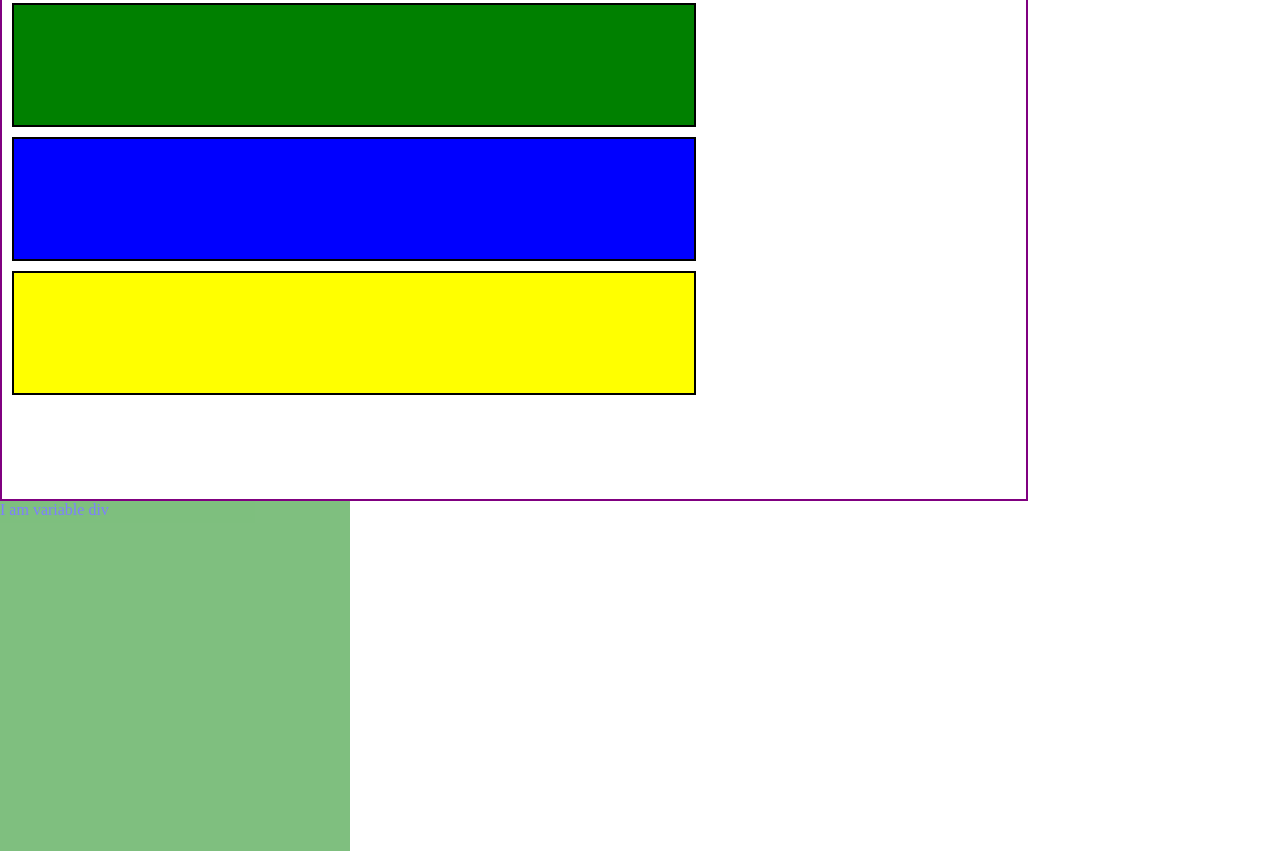
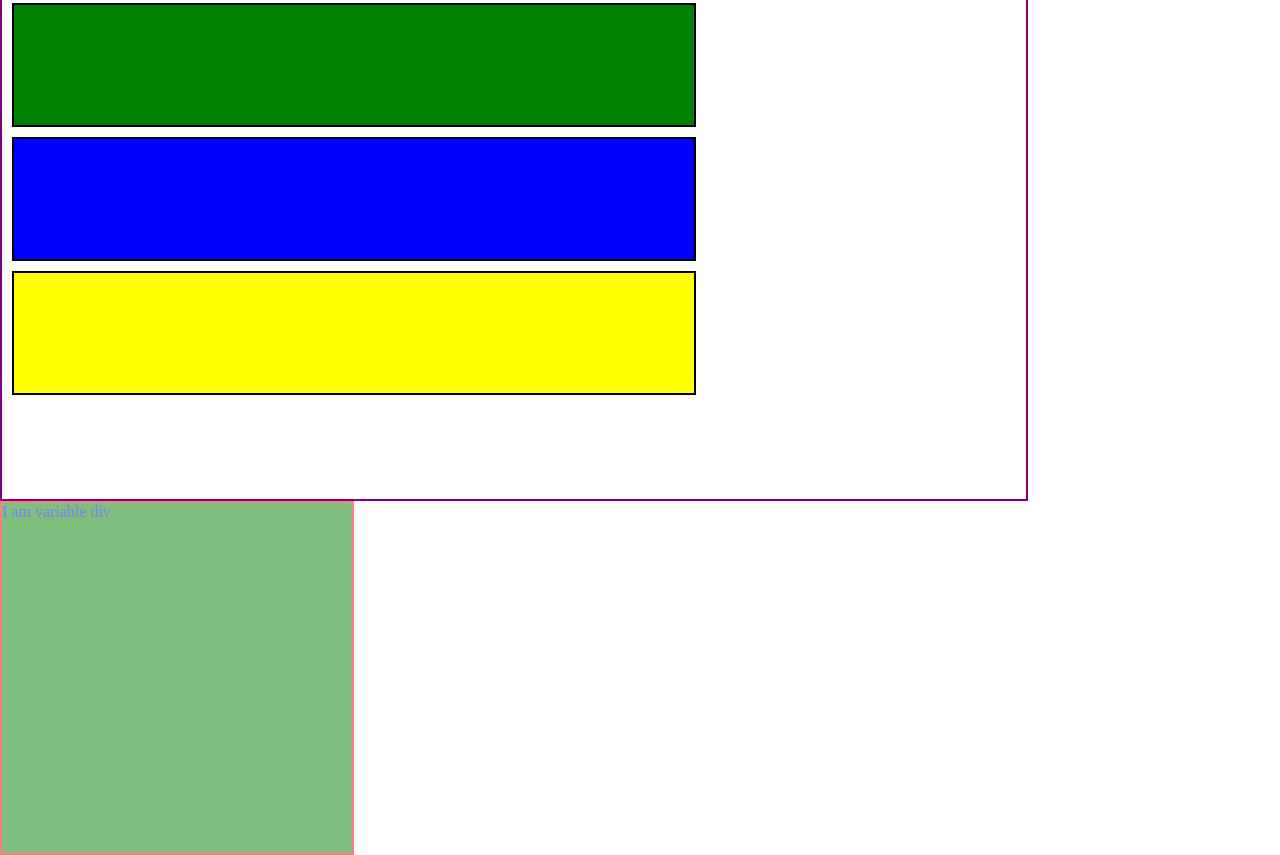
Before and after one commit to vinayak78/Web-development, a plain HTML site: page CSSHtml.html in a window 1280 px wide. Shown: the part 748-1603 px from the top of the page. Drawn offline with Linux system fonts and the light colour scheme.

Commit message:
Adding media queries

```diff
--- a/style.css
+++ b/style.css
@@ -106,7 +106,6 @@ rem - relative to the root element.
 % - relative to the parent
 min , max - height , width
 */
-
 /* CSS display property */
 /* we have inline and block elemeent in html but we can change there property by inline and block property  */
 
@@ -271,9 +270,20 @@ Exception : Transform , filter or perspective can also make an element appear as
 
 
 /* Media query */
+/*
+synatx:-
+@media not/only mediatype and (esxpress){
+    CSS-code;
+}
+*/
 /* we use media queries for responsive background */
 @media only screen and (max-width : 455px){
     body{
         background-color: blue;
     }
 }
+@media screen and (orientation : landscape ){
+   .variable_div{
+        border : 2px solid red;
+    }
+}
```
